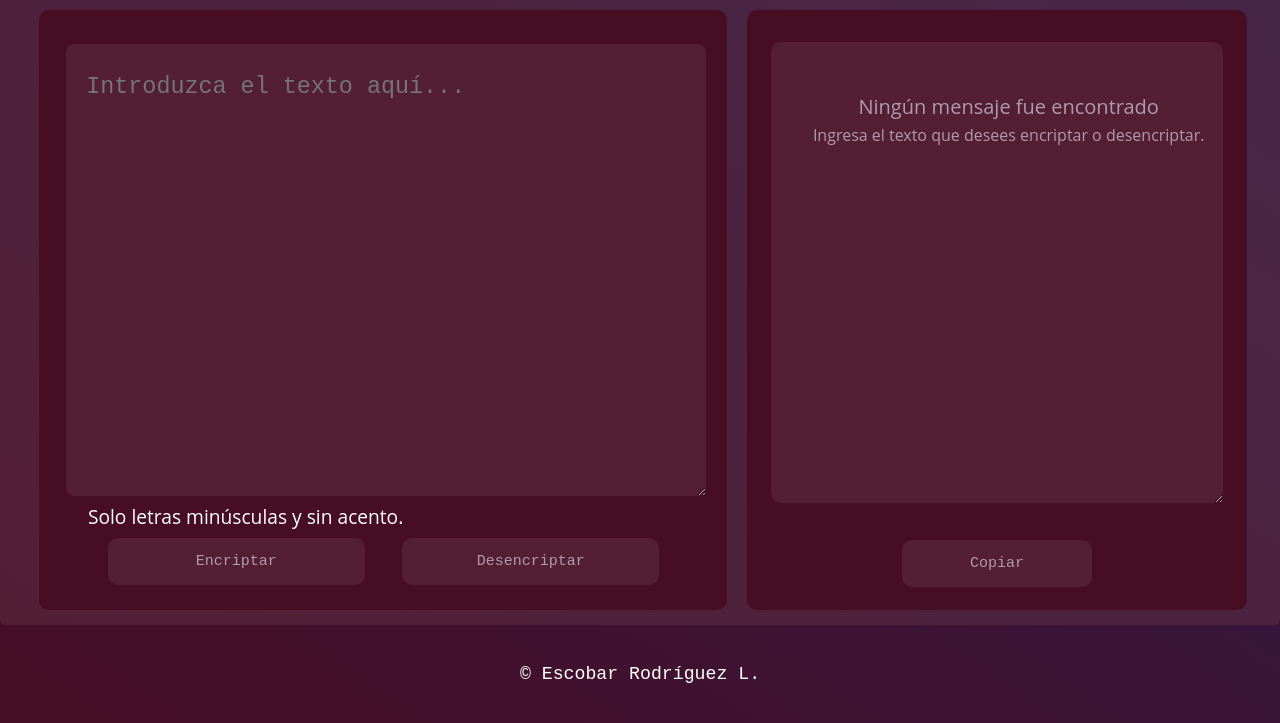
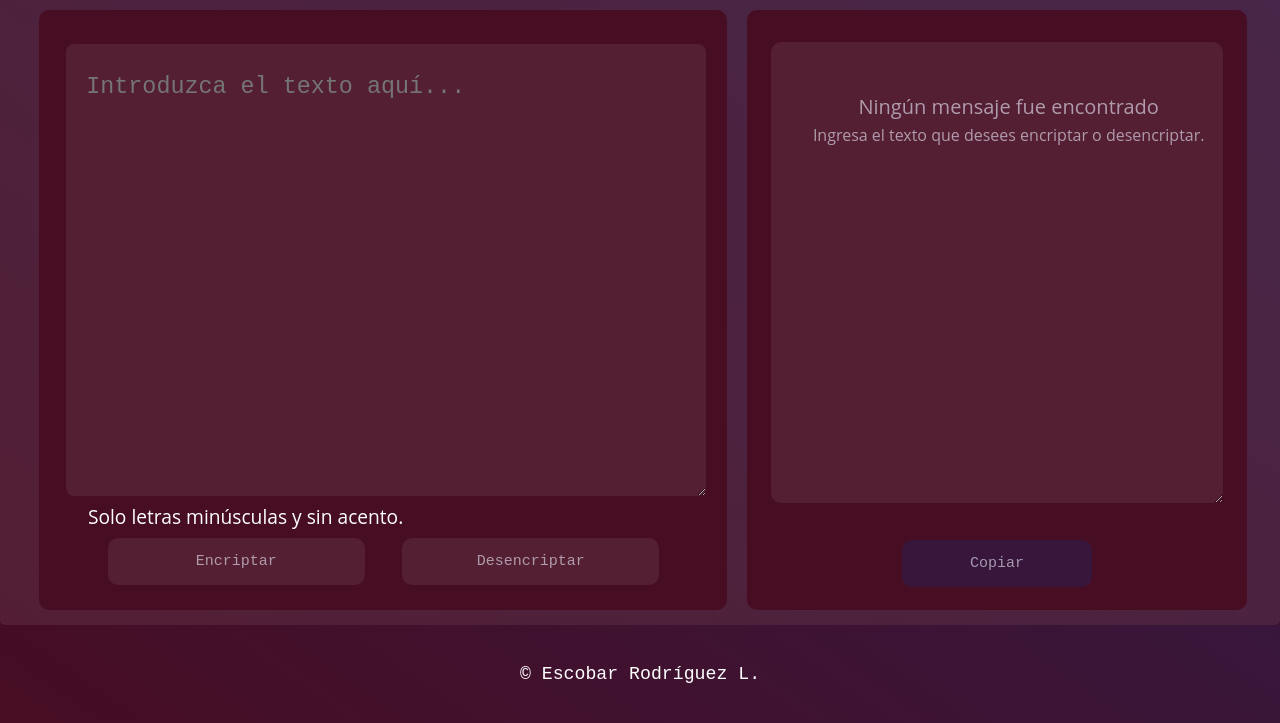
Before and after one commit to Lourdesssss/Alura-Oracle-ONE--Primer-desafio, a plain HTML site: page cifrado.html in a window 1280 px wide. In both pictures the pointer is over the button "Copiar". Shown: the part 113-836 px from the top of the page. Drawn offline with Linux system fonts and the light colour scheme.

Commit message:
actualización

```diff
--- a/cifrado.css
+++ b/cifrado.css
@@ -152,6 +152,9 @@ main{
     border-radius: 10px;
     margin-top: 20px;
 }
+.copiar:hover{
+    background: #38163b;
+}
 .elementosA {
     position: absolute;
     z-index: 1;
```
